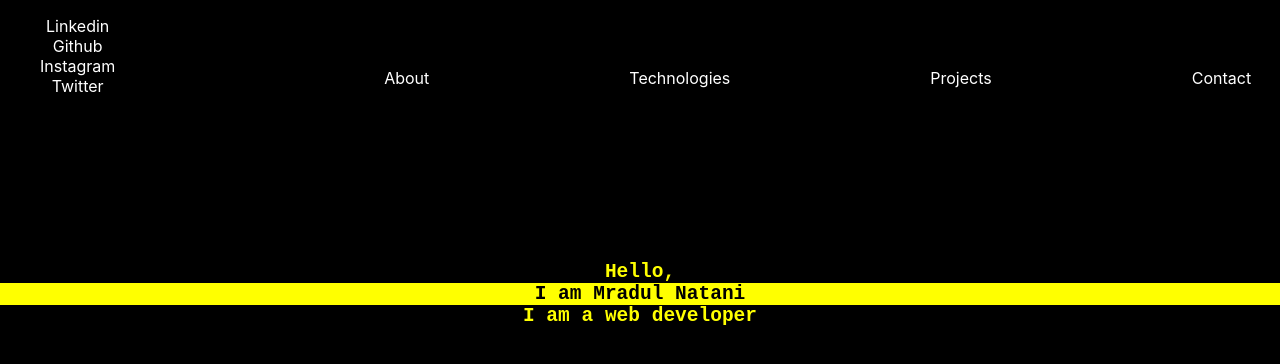
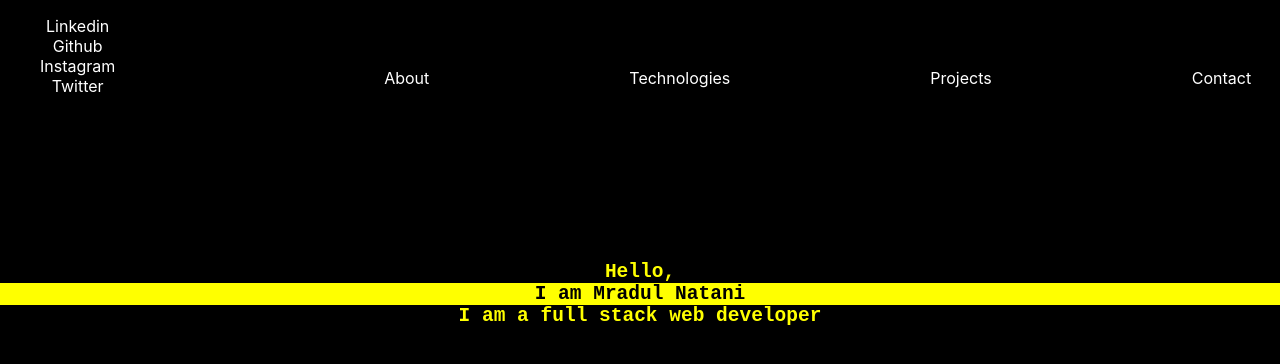
Before and after one commit to mradulnatani/portfolio, a React (Create React App) app in the folder my-portfolio/: page / in a window 1280 px wide. Shown: the top 364 px of the page. Built offline with nearby package versions, Linux system fonts and the light colour scheme.

Commit message:
updated main.js

```diff
--- a/my-portfolio/src/MyComponents/main.js
+++ b/my-portfolio/src/MyComponents/main.js
@@ -18,7 +18,7 @@ export default function Main() {
       <pre>
         <h2>Hello,</h2>
         <h2 style={{backgroundColor:'yellow', color:'black'}}>I am Mradul Natani</h2>
-        {field ? <h2>I am a web developer</h2> : <h2>also a d-app developer</h2>}
+        {field ? <h2>I am a full stack web developer</h2> : <h2>also a d-app developer</h2>}
       </pre>
       <button id='autoClickButton' style={{ visibility: 'hidden' }}>
         Click Me!
```
